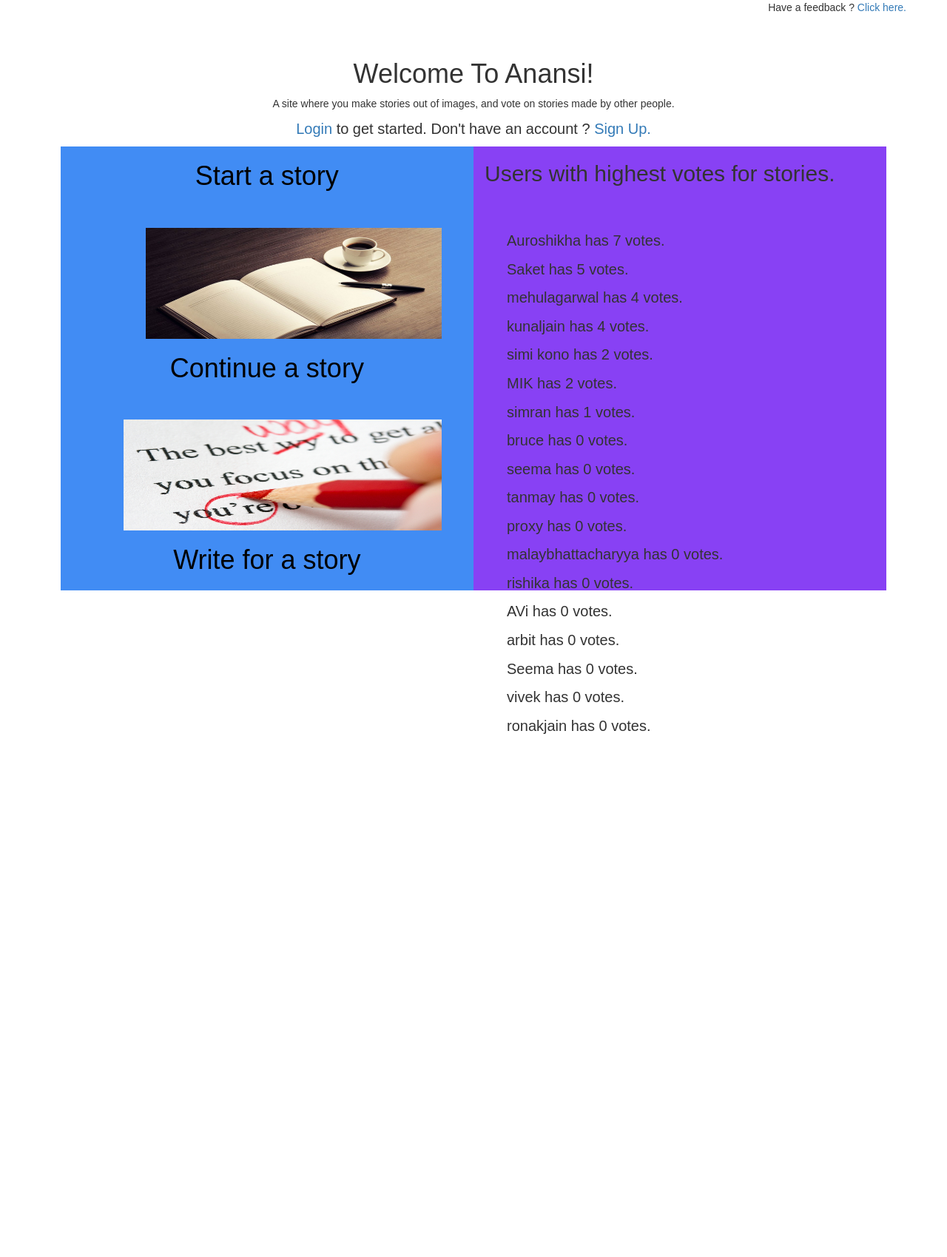
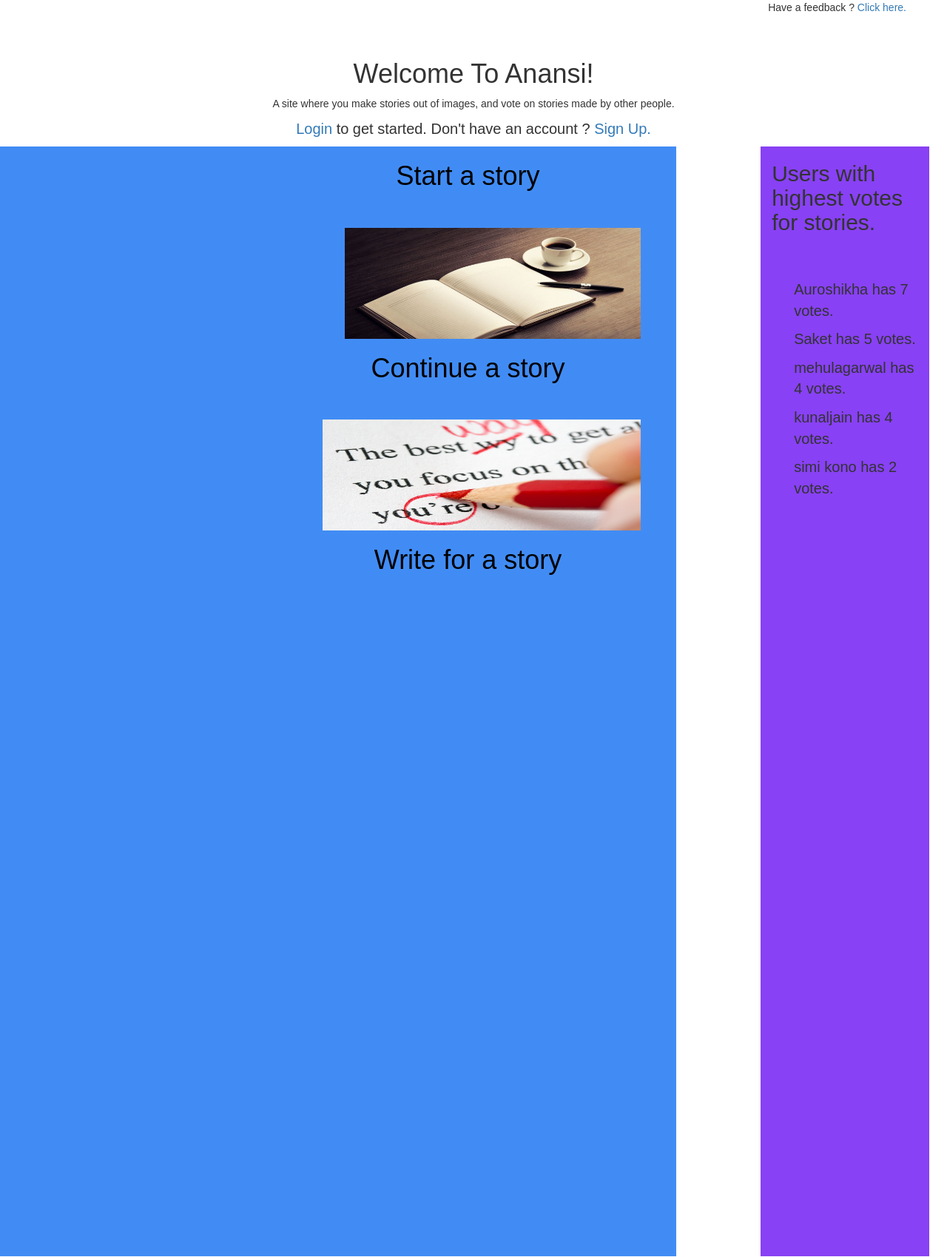
Before and after one commit to MobileCrowdsourcing/mysite, a Django app: page / in a window 1280 px wide; the page is wider, and only the part inside the window is pictured. Shown: the part 92-1791 px from the top of that part at 74% size. Before the commit the page ends 1084 px from the top of that part, so only its background shows below. Run offline with Django 3.2, Linux system fonts and the light colour scheme; data comes from the database, SQL or seed files in the repository; both versions use the stored data as it was after the commit; some libraries are stand-ins or nearby versions; some web fonts are replaced.

Commit message:
added database

```diff
--- a/polls/static/polls/my_styles.css
+++ b/polls/static/polls/my_styles.css
@@ -21,14 +21,16 @@
 #block1
 {
 	background-color:#418cf4;
-	height:600px;
+	height:100%;
+    padding-left:30%;
+    width:70%;
 
 }
 
 #block2
 {
 background-color:#8841f4;
-	height:600px;
+	height:100%;
 }
 
 #images
--- a/polls/templates/polls/home.html
+++ b/polls/templates/polls/home.html
@@ -1,7 +1,7 @@
 {% extends "polls/base.html" %}
 {% block content %}
 {% load static %}
-<div class="row" style="height:800px">
+<div class="row">
 
 	<div class="row">
 	{% if error_m %}
@@ -32,9 +32,13 @@
 		{% endif %}
 	</div>
 
-	<div class="col-sm-1">
-	</div>
-	<div class="col-sm-5" id="block1">
+
+
+<div class="row" style="height:1500px">
+
+<!--	<div class="col-sm-1">
+	</div>-->
+	<div class="col-sm-8" id="block1">
 		<div>
 			<a href="{% url 'polls:add_base' %}" style="padding-top:10px; color: black">
 			<h1 style="text-align: center">Start a story</h1>
@@ -61,12 +65,16 @@
 			</h1>
 		</div>
 	</div>
-	<div class="col-sm-5" id ="block2">
+
+	<div class="col-sm-1">
+	</div>
+	<div class="col-sm-2" id ="block2">
 		<h2>
 			Users with highest votes for stories.
 		</h2>
 		<div style="padding-left:30px; padding-top:40px; font-size:20px">
 		<p>
+
 			{% for items in my_users %}
 			<p>
 				{{ items.0 }} has {{ items.1 }} votes.
@@ -79,6 +87,7 @@
 	</div>
 
 	</div>
+	</div>
 
 
 {% endblock %}
--- a/polls/views/alpha.py
+++ b/polls/views/alpha.py
@@ -83,7 +83,7 @@ def home_page(request):
 	return render(request, 'polls/home.html', {
 		'user_log': request.user.is_authenticated,
 		'user': request.user,
-		'my_users': sorted_list,
+		'my_users': sorted_list[:5],
 		})
 
 
```
Also changed, not shown: db.sqlite3, 1 other file.
